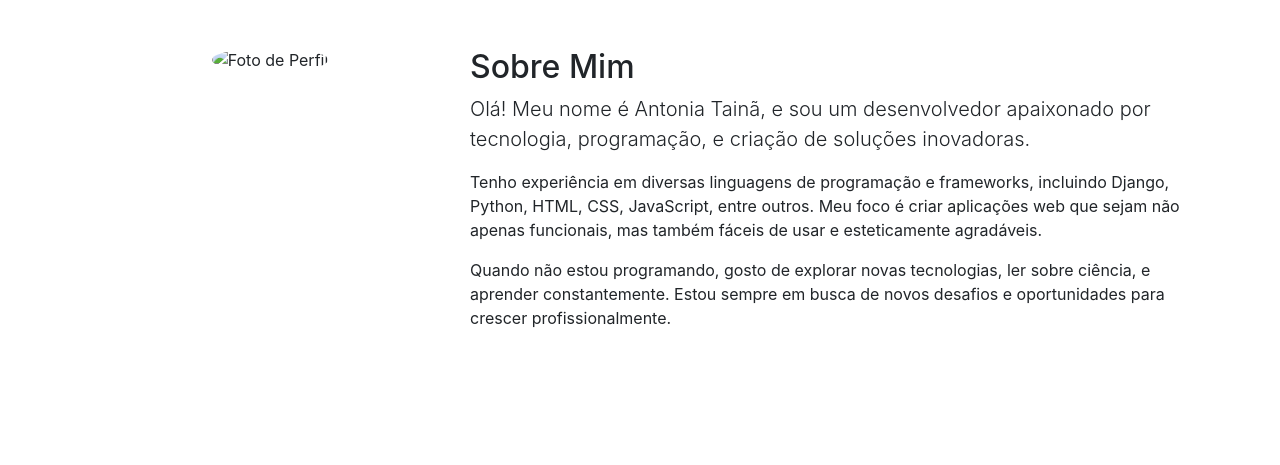
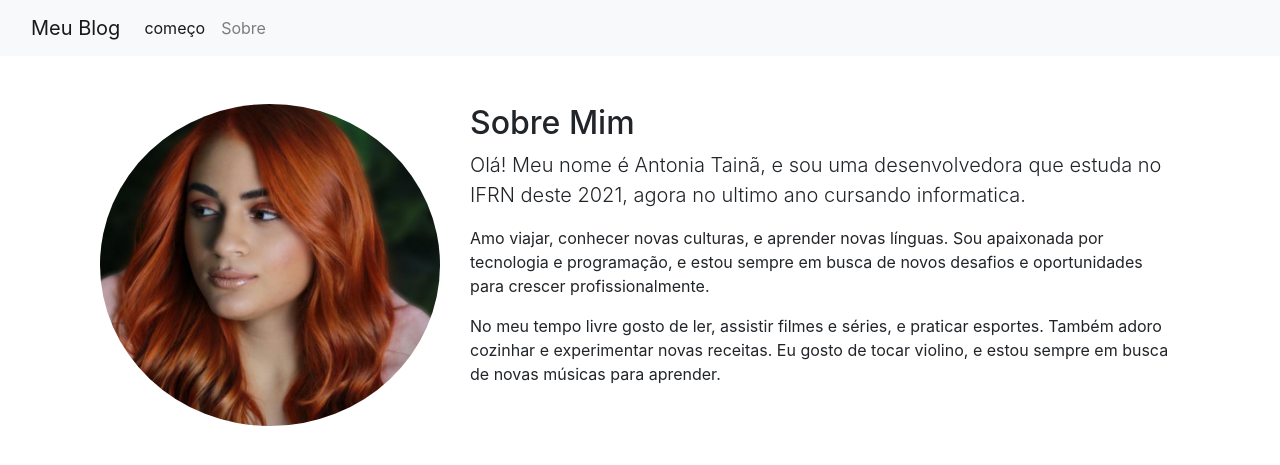
Before and after one commit to thays12sil/atividade-blog, a Django app: template perfil/templates/sobre.html in a window 1280 px wide. Shown: the top 465 px of the page. Run offline with Django 5.2, Linux system fonts and the light colour scheme; the template is opened without the code that fills it, so the values that code supplies are empty; some libraries are stand-ins or nearby versions.

Commit message:
Add files via upload

```diff
--- a/blog/settings.py
+++ b/blog/settings.py
@@ -51,6 +51,8 @@ MIDDLEWARE = [
 ]
 
 ROOT_URLCONF = 'blog.urls'
+STATIC_URL = '/static/'
+STATICFILES_DIRS = [BASE_DIR / "static"]
 
 TEMPLATES = [
     {
--- a/perfil/templates/base.html
+++ b/perfil/templates/base.html
@@ -9,6 +9,25 @@
       href="https://stackpath.bootstrapcdn.com/bootstrap/4.3.1/css/bootstrap.min.css" />
   </head>
   <body>
+    <!-- Topbar -->
+<nav class="navbar navbar-expand-lg navbar-light bg-light">
+  <div class="container-fluid">
+    <a class="navbar-brand" href="#">Meu Blog</a>
+    <button class="navbar-toggler" type="button" data-bs-toggle="collapse" data-bs-target="#navbarNav" aria-controls="navbarNav" aria-expanded="false" aria-label="Toggle navigation">
+      <span class="navbar-toggler-icon"></span>
+    </button>
+    <div class="collapse navbar-collapse" id="navbarNav">
+      <ul class="navbar-nav ms-auto">
+        <li class="nav-item">
+          <a class="nav-link active" aria-current="page" href="{% url 'index' %}">começo</a>
+        </li>
+        <li class="nav-item">
+          <a class="nav-link" href="{% url 'sobre' %}">Sobre</a>
+        </li>
+      </ul>
+    </div>
+  </div>
+</nav>
     <div class="container mt-5">{% block content %} {% endblock %}</div>
   </body>
 </html>
--- a/perfil/templates/sobre.html
+++ b/perfil/templates/sobre.html
@@ -1,28 +1,20 @@
-{% extends "base.html" %} {% block title %} Sobre Mim {% endblock %} {% block content %}
+{% extends "base.html" %} {% block title %} Sobre Mim {% endblock %} {% block content %}{% load static %}
+
 <div class="container mt-5">
   <div class="row">
     <div class="col-md-4 text-center">
-      <img
-        src="{{ foto_url }}"
-        class="img-fluid rounded-circle mb-4"
-        alt="Foto de Perfil" />
+<img src="{% static 'foto.png' %}" class="img-fluid rounded-circle" alt="Foto de Perfil" />
     </div>
     <div class="col-md-8">
       <h2>Sobre Mim</h2>
       <p class="lead">
-        Olá! Meu nome é Antonia Tainã, e sou um desenvolvedor apaixonado por
-        tecnologia, programação, e criação de soluções inovadoras.
+        Olá! Meu nome é Antonia Tainã, e sou uma desenvolvedora que estuda no IFRN deste 2021, agora no ultimo ano cursando informatica.
       </p>
       <p>
-        Tenho experiência em diversas linguagens de programação e frameworks,
-        incluindo Django, Python, HTML, CSS, JavaScript, entre outros. Meu foco
-        é criar aplicações web que sejam não apenas funcionais, mas também
-        fáceis de usar e esteticamente agradáveis.
+        Amo viajar, conhecer novas culturas, e aprender novas línguas. Sou apaixonada por tecnologia e programação, e estou sempre em busca de novos desafios e oportunidades para crescer profissionalmente.
       </p>
       <p>
-        Quando não estou programando, gosto de explorar novas tecnologias, ler
-        sobre ciência, e aprender constantemente. Estou sempre em busca de novos
-        desafios e oportunidades para crescer profissionalmente.
+       No meu tempo livre gosto de ler, assistir filmes e séries, e praticar esportes. Também adoro cozinhar e experimentar novas receitas. Eu gosto de tocar violino, e estou sempre em busca de novas músicas para aprender.
       </p>
     </div>
   </div>
```
Also changed, not shown: perfil/templates/index.html (+14 -5 lines), static/foto.png (added).
